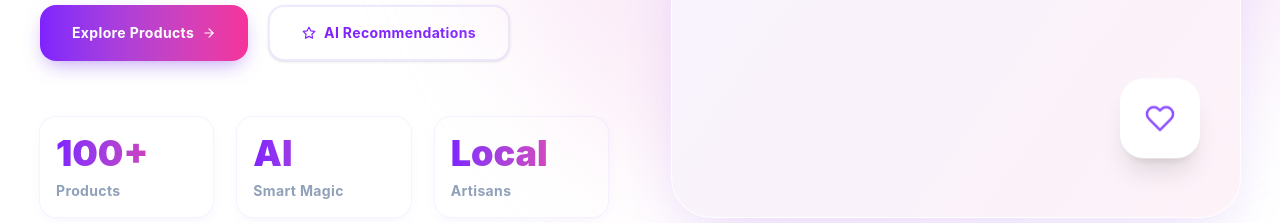
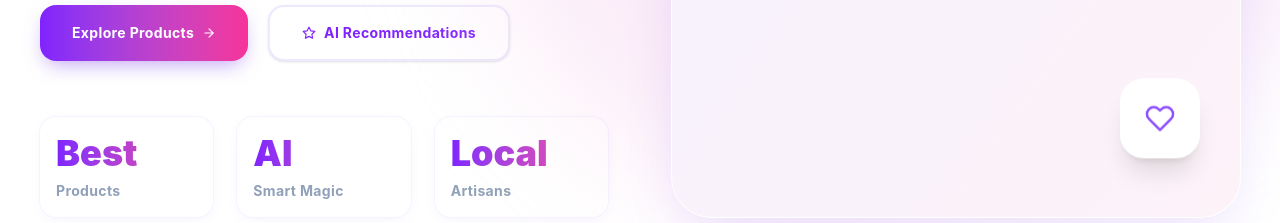
Before and after one commit to Aadarsh-max/CraftNest, a React (Vite) app: page / in a window 1280 px wide. Shown: the part 780-1003 px from the top of the page. Built offline with nearby package versions, Linux system fonts and the light colour scheme.

Commit message:
made some changes in artisans profile

```diff
--- a/src/pages/comman/Home.jsx
+++ b/src/pages/comman/Home.jsx
@@ -61,7 +61,7 @@ const Home = () => {
             <div className="mt-14 grid grid-cols-3 gap-6">
               <div className="group/stat cursor-pointer rounded-2xl bg-white p-4 shadow-[0_4px_15px_-5px_rgba(124,58,237,0.1)] ring-1 ring-violet-50 transition-all duration-300 hover:-translate-y-1 hover:shadow-lg hover:ring-violet-200">
                 <h2 className="bg-linear-to-r from-violet-600 to-pink-500 bg-clip-text text-4xl font-black text-transparent transition-transform duration-300 group-hover/stat:scale-110 origin-left">
-                  100+
+                  Best
                 </h2>
 
                 <p className="mt-2 text-sm font-bold tracking-wide text-slate-400 group-hover/stat:text-violet-500 transition-colors duration-300">
```
